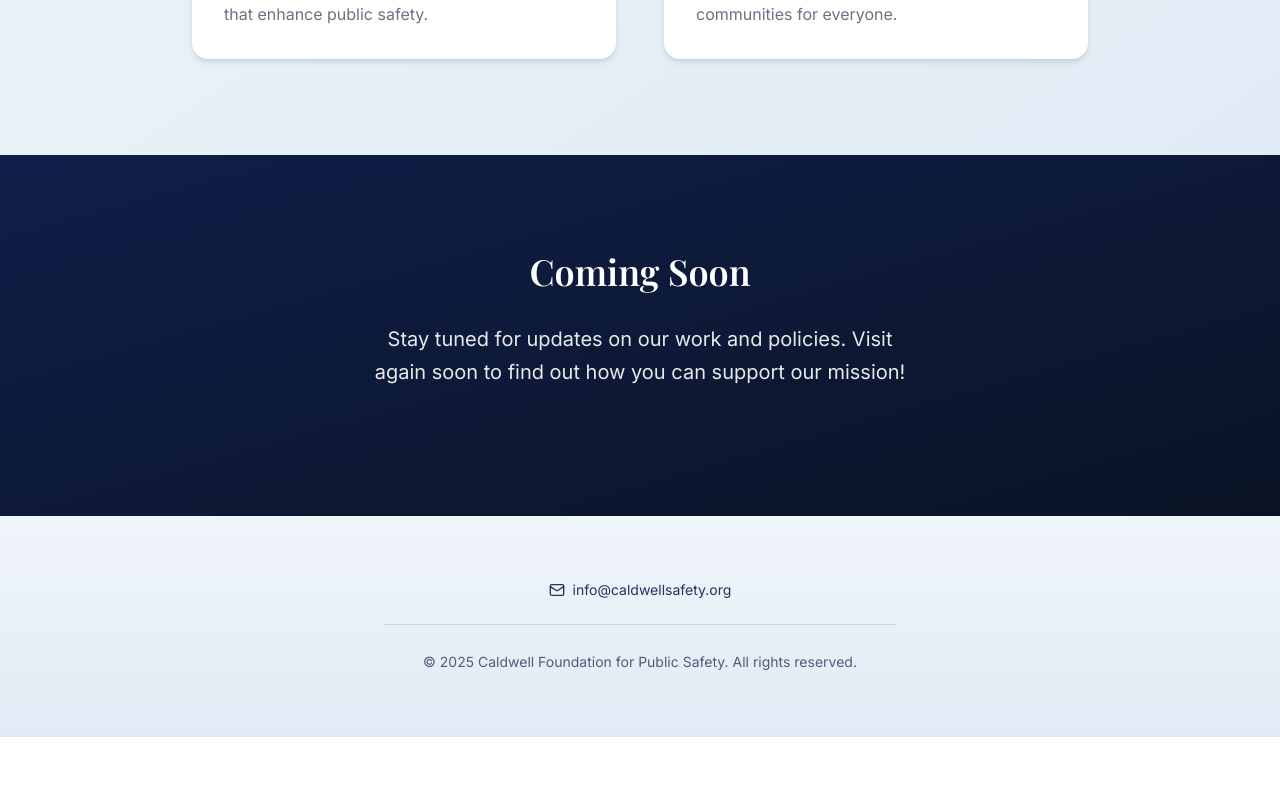
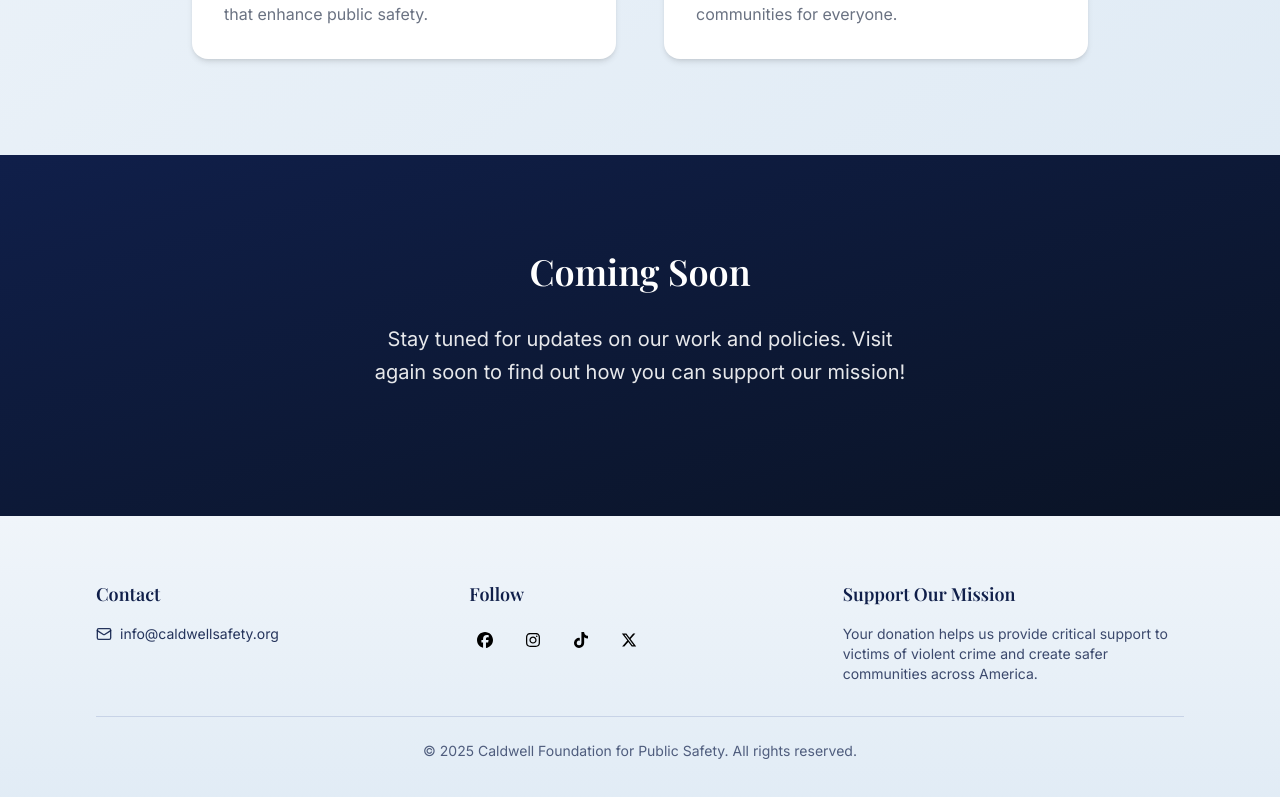
Before and after one commit to iangrayhazzard/caldwell-safety, a Next.js app: page / in a window 1280 px wide. Shown: the part 1603-2400 px from the top of the page. Before the commit the page ends 2340 px from the top, so only its background shows below. Built offline with nearby package versions, Linux system fonts and the light colour scheme; a web font is replaced by a local one.

Commit message:
add social links & update footer

```diff
--- a/app/page.tsx
+++ b/app/page.tsx
@@ -2,6 +2,10 @@
 
 import { useState } from "react"
 import Link from "next/link"
+import { FacebookIcon } from "@/assets/icons/facebook"
+import { InstagramIcon } from "@/assets/icons/instagram"
+import { TikTokIcon } from "@/assets/icons/tiktok"
+import { XIcon } from "@/assets/icons/x"
 import { LogoIcon } from "@/assets/logos/icon"
 import { Logo } from "@/assets/logos/logo"
 import {
@@ -230,8 +234,10 @@ export default function LandingPage() {
 				id="contact"
 				className="from-navy-50 to-navy-100 text-navy-800 w-full bg-gradient-to-b py-12 sm:py-16"
 			>
-				<div className="mx-auto max-w-6xl px-4">
-					<address className="flex flex-col items-center justify-center gap-6 not-italic">
+				<div className="mx-auto max-w-6xl px-8">
+					<div className="grid grid-cols-1 gap-8 md:grid-cols-3">
+						<div className="flex flex-col space-y-4">
+							<h3 className="text-lg font-semibold">Contact</h3>
 							<a
 								href="mailto:info@caldwellsafety.org"
 								className="hover:text-navy-600 text-navy-800/90 inline-flex items-center gap-2 text-sm transition-colors"
@@ -239,15 +245,68 @@ export default function LandingPage() {
 								<Mail className="h-4 w-4" />
 								info@caldwellsafety.org
 							</a>
+						</div>
 
-						<div className="border-navy-600/15 w-full max-w-lg border-t pt-6 text-center text-balance">
-							<small className="text-sm opacity-70">
-								© {new Date().getFullYear()} Caldwell
-								Foundation for Public Safety. All rights
-								reserved.
-							</small>
+						<div className="flex flex-col space-y-4">
+							<h3 className="text-lg font-semibold">Follow</h3>
+							<div className="flex items-center gap-4">
+								<a
+									href="https://www.facebook.com/caldwellgianno"
+									target="_blank"
+									rel="noopener noreferrer"
+									className="hover:text-navy-600 hover:bg-navy-200/50 text-navy-800/90 flex h-8 w-8 items-center justify-center rounded-full transition-colors"
+									aria-label="Facebook"
+								>
+									<FacebookIcon className="size-4" />
+								</a>
+								<a
+									href="https://www.instagram.com/GiannoCaldwell"
+									target="_blank"
+									rel="noopener noreferrer"
+									className="hover:text-navy-600 hover:bg-navy-200/50 text-navy-800/90 flex h-8 w-8 items-center justify-center rounded-full transition-colors"
+									aria-label="Instagram"
+								>
+									<InstagramIcon className="size-4" />
+								</a>
+								<a
+									href="https://www.tiktok.com/@giannocaldwell"
+									target="_blank"
+									rel="noopener noreferrer"
+									className="hover:text-navy-600 hover:bg-navy-200/50 text-navy-800/90 flex h-8 w-8 items-center justify-center rounded-full transition-colors"
+									aria-label="TikTok"
+								>
+									<TikTokIcon className="size-4" />
+								</a>
+								<a
+									href="https://x.com/GiannoCaldwell/"
+									target="_blank"
+									rel="noopener noreferrer"
+									className="hover:text-navy-600 hover:bg-navy-200/50 text-navy-800/90 flex h-8 w-8 items-center justify-center rounded-full transition-colors"
+									aria-label="X (Twitter)"
+								>
+									<XIcon className="size-4" />
+								</a>
 							</div>
-					</address>
+						</div>
+
+						<div className="flex flex-col space-y-4">
+							<h3 className="text-lg font-semibold">
+								Support Our Mission
+							</h3>
+							<p className="text-navy-800/80 text-sm text-pretty">
+								Your donation helps us provide critical support
+								to victims of violent crime and create safer
+								communities across America.
+							</p>
+						</div>
+					</div>
+
+					<div className="border-navy-600/15 mt-8 w-full border-t pt-6 text-center">
+						<p className="text-navy-800/70 text-sm">
+							© {new Date().getFullYear()} Caldwell Foundation
+							for Public Safety. All rights reserved.
+						</p>
+					</div>
 				</div>
 			</footer>
 		</div>
--- /dev/null
+++ b/assets/icons/facebook.tsx
@@ -0,0 +1,5 @@
+export const FacebookIcon = (props: React.SVGProps<SVGSVGElement>) => (
+	<svg xmlns="http://www.w3.org/2000/svg" viewBox="0 0 512 512" {...props}>
+		<path d="M512 256C512 114.6 397.4 0 256 0S0 114.6 0 256c0 120 82.7 220.8 194.2 248.5V334.2h-52.8V256h52.8v-33.7c0-87.1 39.4-127.5 125-127.5 16.2 0 44.2 3.2 55.7 6.4V172c-6-.6-16.5-1-29.6-1-42 0-58.2 15.9-58.2 57.2V256h83.6l-14.4 78.2H287v175.9C413.8 494.8 512 386.9 512 256z" />
+	</svg>
+)
--- /dev/null
+++ b/assets/icons/instagram.tsx
@@ -0,0 +1,5 @@
+export const InstagramIcon = (props: React.SVGProps<SVGSVGElement>) => (
+	<svg xmlns="http://www.w3.org/2000/svg" viewBox="0 0 448 512" {...props}>
+		<path d="M224.1 141c-63.6 0-114.9 51.3-114.9 114.9s51.3 114.9 114.9 114.9S339 319.5 339 255.9 287.7 141 224.1 141zm0 189.6c-41.1 0-74.7-33.5-74.7-74.7s33.5-74.7 74.7-74.7 74.7 33.5 74.7 74.7-33.6 74.7-74.7 74.7zm146.4-194.3c0 14.9-12 26.8-26.8 26.8-14.9 0-26.8-12-26.8-26.8s12-26.8 26.8-26.8 26.8 12 26.8 26.8zm76.1 27.2c-1.7-35.9-9.9-67.7-36.2-93.9-26.2-26.2-58-34.4-93.9-36.2-37-2.1-147.9-2.1-184.9 0-35.8 1.7-67.6 9.9-93.9 36.1s-34.4 58-36.2 93.9c-2.1 37-2.1 147.9 0 184.9 1.7 35.9 9.9 67.7 36.2 93.9s58 34.4 93.9 36.2c37 2.1 147.9 2.1 184.9 0 35.9-1.7 67.7-9.9 93.9-36.2 26.2-26.2 34.4-58 36.2-93.9 2.1-37 2.1-147.8 0-184.8zM398.8 388c-7.8 19.6-22.9 34.7-42.6 42.6-29.5 11.7-99.5 9-132.1 9s-102.7 2.6-132.1-9c-19.6-7.8-34.7-22.9-42.6-42.6-11.7-29.5-9-99.5-9-132.1s-2.6-102.7 9-132.1c7.8-19.6 22.9-34.7 42.6-42.6 29.5-11.7 99.5-9 132.1-9s102.7-2.6 132.1 9c19.6 7.8 34.7 22.9 42.6 42.6 11.7 29.5 9 99.5 9 132.1s2.7 102.7-9 132.1z" />
+	</svg>
+)
--- /dev/null
+++ b/assets/icons/tiktok.tsx
@@ -0,0 +1,5 @@
+export const TikTokIcon = (props: React.SVGProps<SVGSVGElement>) => (
+	<svg xmlns="http://www.w3.org/2000/svg" viewBox="0 0 448 512" {...props}>
+		<path d="M448 209.9a210.1 210.1 0 01-122.8-39.3v178.8A162.6 162.6 0 11185 188.3v89.9a74.6 74.6 0 1052.2 71.2V0h88a121.2 121.2 0 001.9 22.2 122.2 122.2 0 0053.9 80.2 121.4 121.4 0 0067 20.1z" />
+	</svg>
+)
--- /dev/null
+++ b/assets/icons/x.tsx
@@ -0,0 +1,5 @@
+export const XIcon = (props: React.SVGProps<SVGSVGElement>) => (
+	<svg xmlns="http://www.w3.org/2000/svg" viewBox="0 0 512 512" {...props}>
+		<path d="M389.2 48h70.6L305.6 224.2 487 464H345L233.7 318.6 106.5 464H35.8l164.9-188.5L26.8 48h145.6l100.5 132.9L389.2 48zm-24.8 373.8h39.1L151.1 88h-42l255.3 333.8z" />
+	</svg>
+)
```
Lines whose indentation alone changed are shown as unchanged.
